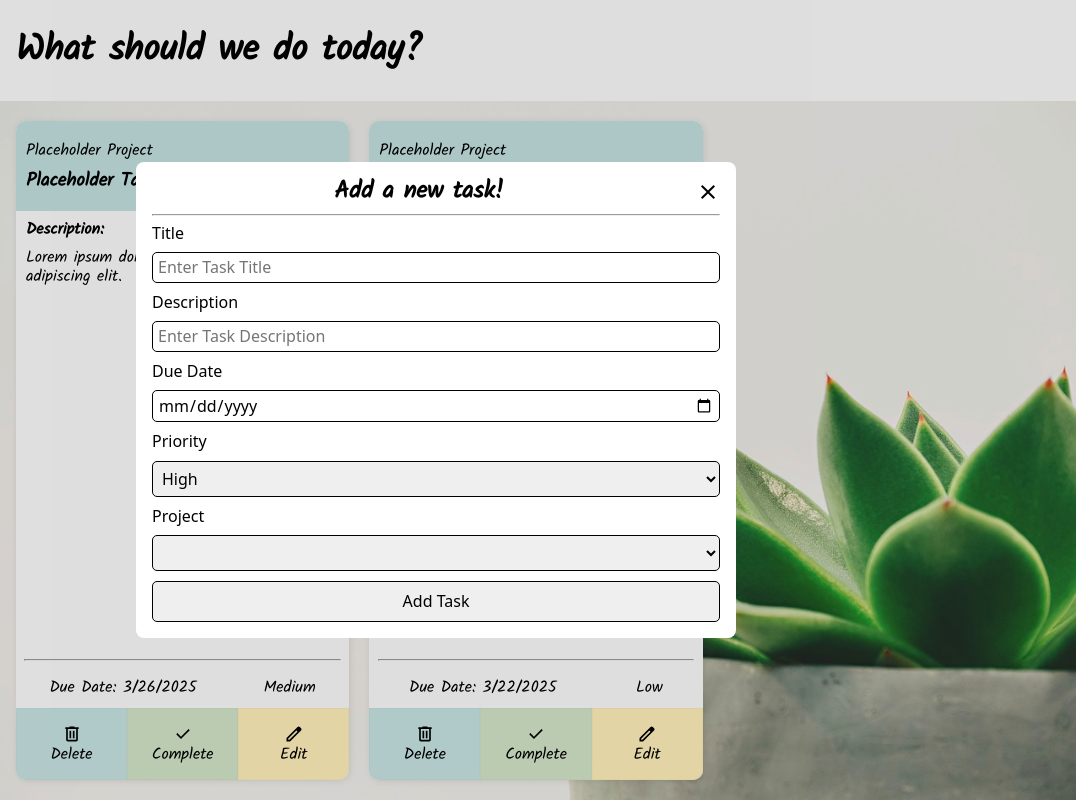
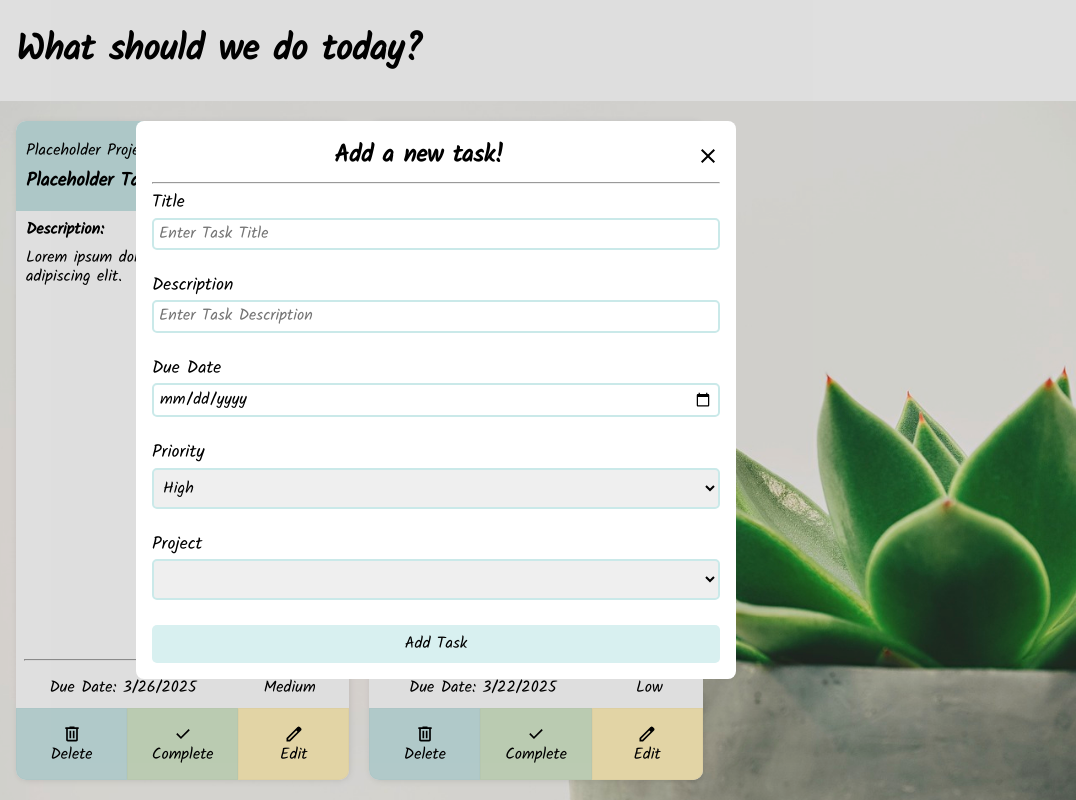
Before and after one commit to AlexS1302/to-do-list, a website built with webpack: page src/template.html in a window 1280 px wide. Both pictures are taken after a click on the button 119 px from the left and 132 px from the top of the page. Shown: the full height of the page, 204-1280 px from the left. Built offline with nearby package versions, Linux system fonts and the light colour scheme; files whose address does not match are found by name.

Commit message:
Finish basic modal styling

```diff
--- a/src/styles.css
+++ b/src/styles.css
@@ -62,7 +62,7 @@ header {
     cursor: pointer;
 }
 
-.section-header button:hover {
+.section-header button:hover, #submit-task:hover {
     background-color: rgb(202, 233, 233);
     box-shadow: 0px 2px 15px rgba(202, 233, 233, 0.5);
     transform: translateY(-2px);
@@ -130,29 +130,46 @@ ul li a {
 }
 
 .modal-top h3 {
-    margin: auto;
+    margin: 5px auto;
     font-size: 1.5rem;
 }
 
 #add-task-form {
     display: flex;
     flex-direction: column;
-    gap: 10px;
+    gap: 5px;
+    font-family: Kalam;
+}
+
+#add-task-form label {
+    font-size: 1.1rem;
 }
 
 #submit-task {
     padding: 10px;
     border-radius: 5px;
-    border: 1px solid black;
+    border: none;
+    background-color: #d8f0f0;
+    cursor: pointer;
+    transition: 0.3s ease;
 }
 
 input, select {
     border-radius: 5px;
-    border: 1px solid black;
+    border: 2px solid rgb(202, 233, 233);
     padding: 5px;
     outline: none;
+    margin-bottom: 20px;
 }
 
+#close-modal {
+    cursor: pointer;
+    transition: 0.3s ease;
+}
+
+#close-modal:hover {
+    transform: scale(1.1);
+}
 
 /* Main */
 
```
